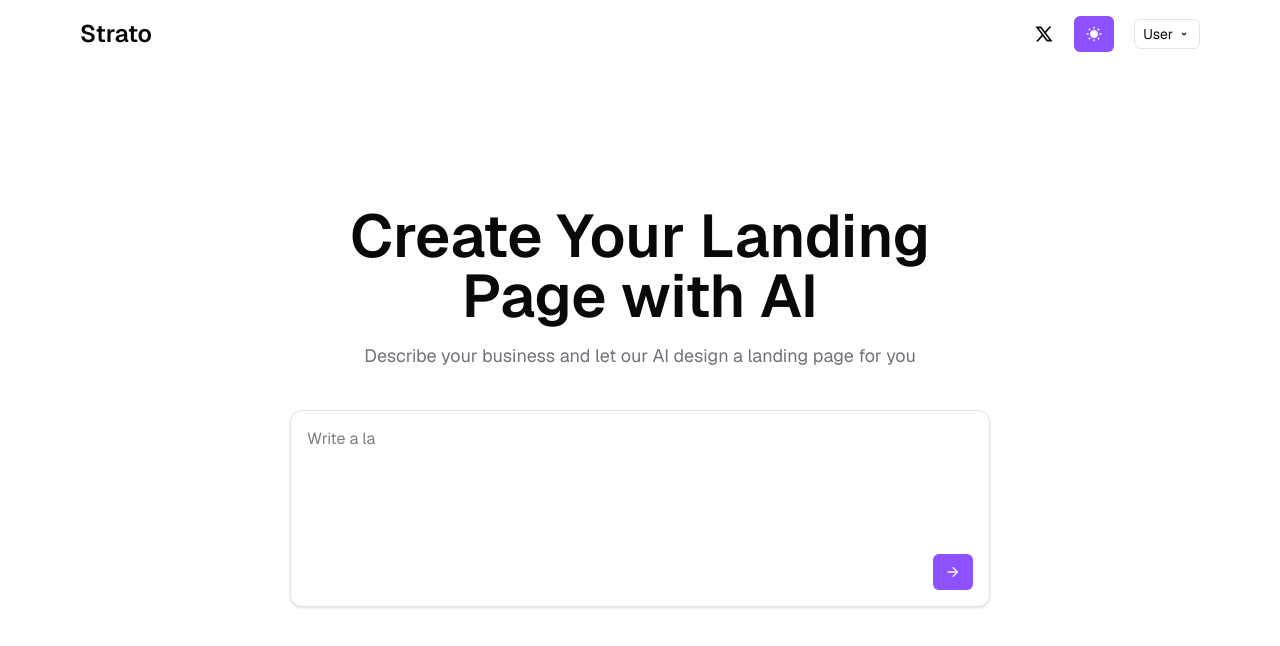
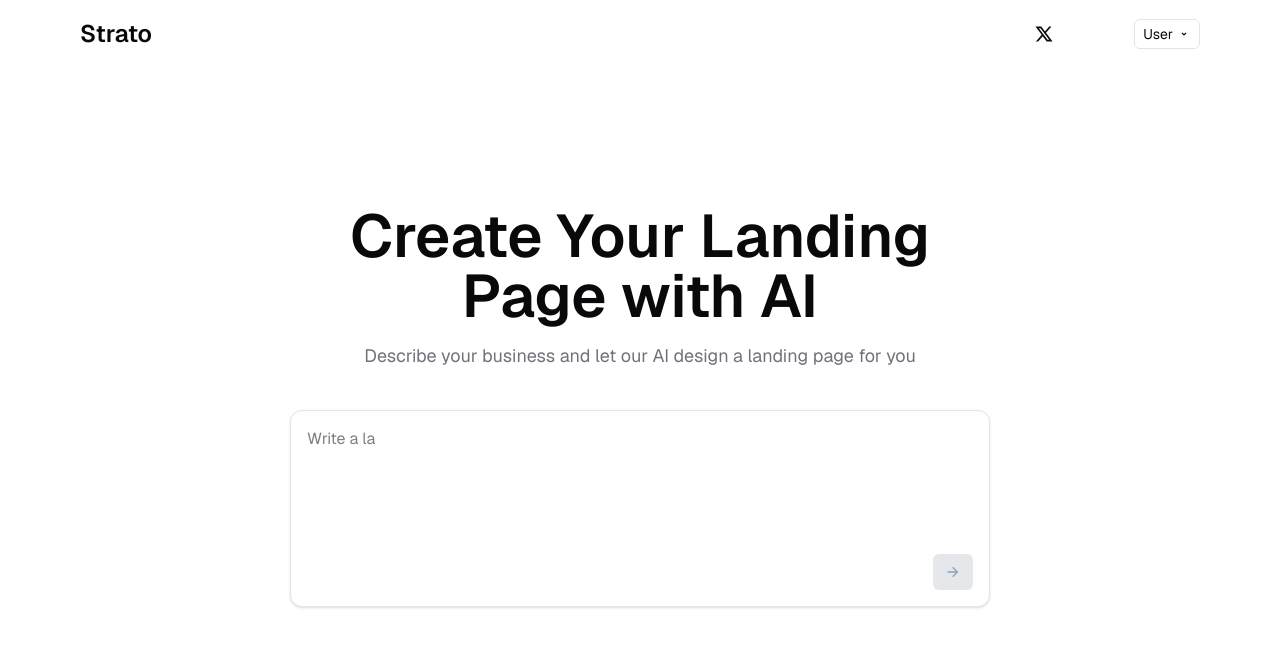
Before and after one commit to YuvanX/strato-ai, a Next.js app: page /generate in a window 1280 px wide. Shown: the top 646 px of the page. Built offline with nearby package versions, Linux system fonts and the light colour scheme; no server answers.

Commit message:
fix: modetoggle fix

```diff
--- a/components/ui/modetoggle.tsx
+++ b/components/ui/modetoggle.tsx
@@ -17,6 +17,6 @@ export const ModeToogle = () => {
         setTheme(theme === "light" ? "dark" : "light")
     }
     return <div>
-        <Button onClick={toggleTheme}>{theme === "light" ? <RiMoonLine size={20}/> : <RiSunFill color="white" size={20}/>}</Button>
+        <Button className="bg-transparent hover:bg-transparent" onClick={toggleTheme}>{theme === "light" ? <RiMoonLine size={20}/> : <RiSunFill color="white" size={20}/>}</Button>
     </div>
 }
--- a/components/ui/promptinput.tsx
+++ b/components/ui/promptinput.tsx
@@ -126,7 +126,7 @@ export const PromptInput = ({
       />
       <div className="flex justify-end">
         <Button
-          classname="text-slate-500 dark:text-black flex items-center justify-center dark:bg-white bg-gray-200 !w-10"
+          className="bg-gray-200 text-slate-400"
           onClick={handleRequest}
         >
           <RiArrowRightLine />
--- a/components/ui/signup.tsx
+++ b/components/ui/signup.tsx
@@ -38,7 +38,7 @@ export const Signup = () => {
   return (
     <Card className="w-lg font-sans">
       <CardHeader>
-        <CardTitle className="text-xl">Create a account</CardTitle>
+        <CardTitle className="text-xl">Create an account</CardTitle>
         <CardDescription>
           Enter your details to create an account
         </CardDescription>
```
